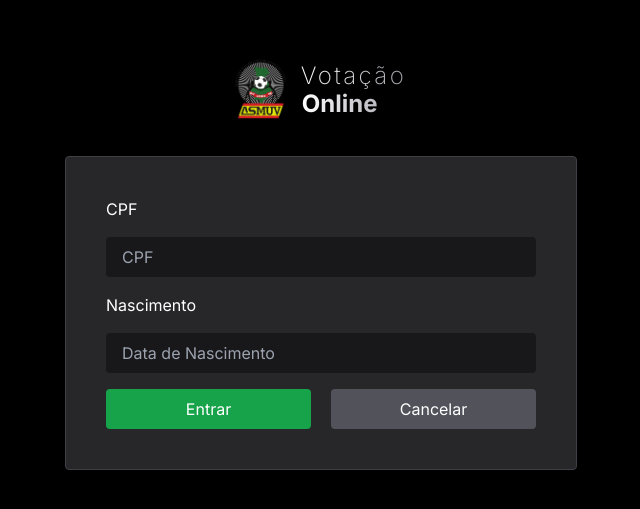
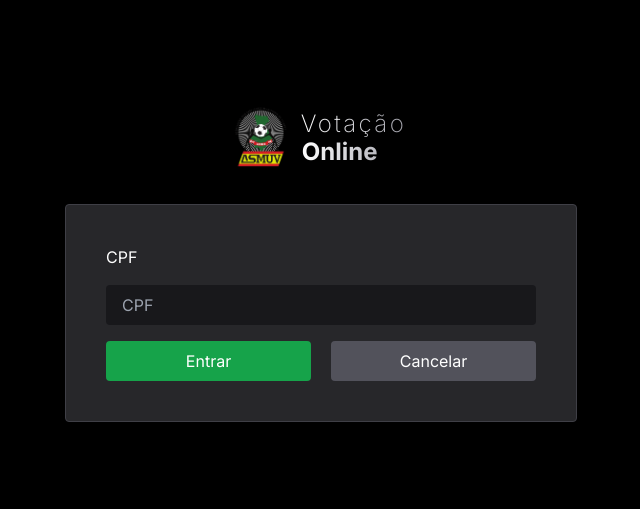
Before and after one commit to LuizBoldrini/campanha_web, a Next.js app: page /entrar in a window 1280 px wide. Shown: the part 135-644 px from the top of the page, without its empty margins (319-959 px from the left). Built offline with nearby package versions, Linux system fonts and the light colour scheme.

Commit message:
fix: Remoção de data de nascimento para logar

```diff
--- a/src/app/data/contexts/AuthContext.tsx
+++ b/src/app/data/contexts/AuthContext.tsx
@@ -29,7 +29,7 @@ export function AuthProvider({ children }: { children: ReactNode }) {
     }
   }, [get, remove])
 
-  const login = async (cpf: string, nascimento: string) => {
+  const login = async (cpf: string) => {
     try {
       const campanhaJson = get("campanha")
       const campanha = campanhaJson ? JSON.parse(campanhaJson) : null
@@ -43,7 +43,6 @@ export function AuthProvider({ children }: { children: ReactNode }) {
         "/login",
         {
           cpf,
-          nascimento,
         },
         {
           headers: {
@@ -54,7 +53,7 @@ export function AuthProvider({ children }: { children: ReactNode }) {
       )
 
       const data = response.data
-      if (data.erro === "True") {
+      if (data.erro === "True" || data.erro === "true") {
         throw new Error(data.mensagem)
       }
 
--- a/src/components/usuario/FormUsuario.tsx
+++ b/src/components/usuario/FormUsuario.tsx
@@ -1,25 +1,19 @@
 "use client"
 import { useRouter } from "next/navigation"
-import { useRef, useState } from "react"
+import { useState } from "react"
 import Logo from "@/components/shared/Logo"
 import { useAuth } from "@/app/data/contexts/AuthContext"
 import CpfUtils from "../utils/CpfUtils"
-import NascimentoUtils from "../utils/NascimentoUtils"
 
 export default function FormUsuario() {
   const { login } = useAuth()
   const [cpf, setCpf] = useState("")
-  const [nascimento, setNascimento] = useState("")
   const [errorMessage, setErrorMessage] = useState<string | null>(null)
   const router = useRouter()
 
-  const cpfRef = useRef<HTMLInputElement>(null)
-  const nascimentoRef = useRef<HTMLInputElement>(null)
-  const entrarRef = useRef<HTMLButtonElement>(null)
-
   const handleLogin = async () => {
     try {
-      await login(cpf, nascimento)
+      await login(cpf)
       setErrorMessage(null)
     } catch (error) {
       if (error instanceof Error) {
@@ -28,18 +22,6 @@ export default function FormUsuario() {
         setErrorMessage(
           "Falha ao fazer login. Verifique suas credenciais e tente novamente.",
         )
-      }
-    }
-  }
-
-  const handleKey = (
-    e: React.KeyboardEvent,
-    nextRef: React.RefObject<HTMLElement> | null,
-  ) => {
-    if (e.key === "Enter") {
-      e.preventDefault()
-      if (nextRef) {
-        nextRef.current?.focus()
       }
     }
   }
@@ -63,20 +45,7 @@ export default function FormUsuario() {
                 value={CpfUtils.formatar(cpf)}
                 onChange={(e) => setCpf(CpfUtils.desformatar(e.target.value))}
                 placeholder="CPF"
-                ref={cpfRef}
                 maxLength={14}
-                onKeyDown={(e) => handleKey(e, nascimentoRef)}
-                className="bg-zinc-900 px-4 py-2 rounded"
-              />
-              <span>Nascimento</span>
-              <input
-                type="text"
-                value={NascimentoUtils.formatar(nascimento.toString())}
-                onChange={(e) => setNascimento(e.target.value)}
-                placeholder="Data de Nascimento"
-                ref={nascimentoRef}
-                maxLength={10}
-                onKeyDown={(e) => handleKey(e, entrarRef)}
                 className="bg-zinc-900 px-4 py-2 rounded"
               />
               {errorMessage && (
```
